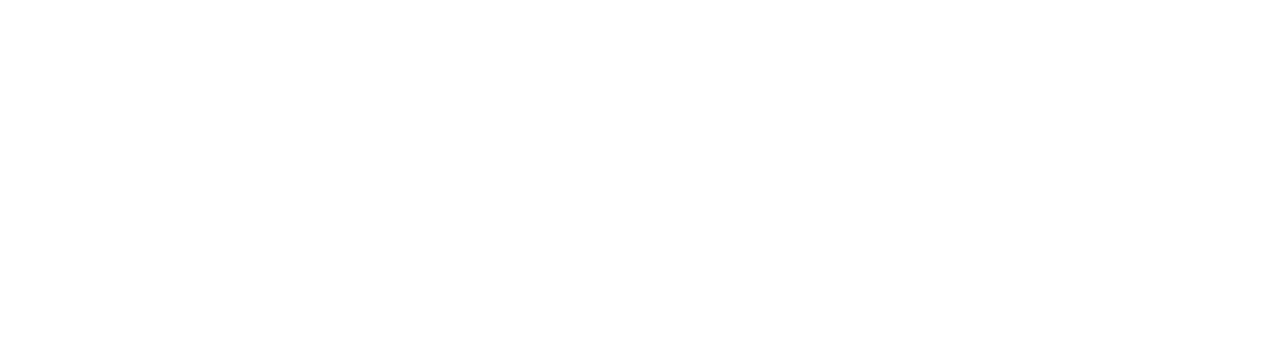
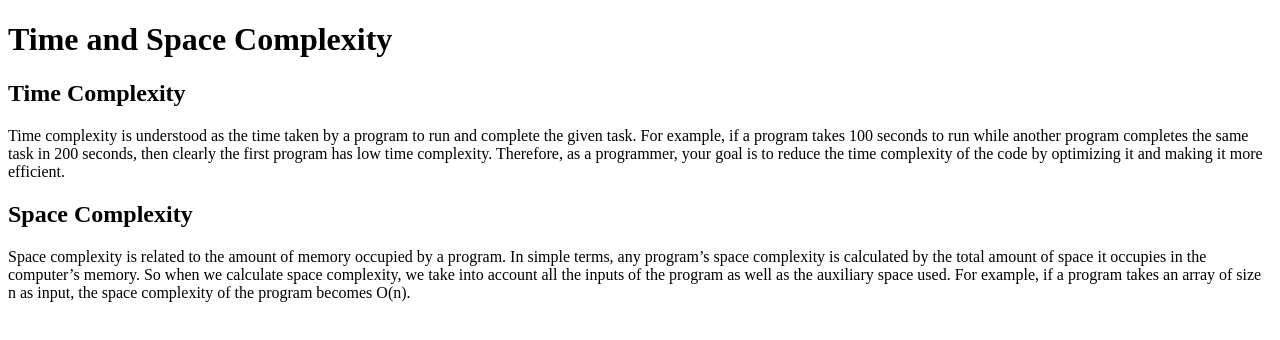
Before and after one commit to acciojob/time-and-space-complexity-Sayanrana11, a website: page main.html in a window 1280 px wide. Drawn offline with Linux system fonts and the light colour scheme.

Commit message:
created a submission

```diff
--- a/main.html
+++ b/main.html
@@ -1,16 +1,15 @@
 <!DOCTYPE html>
-
 <html>
-
 <head>
-	<link rel="stylesheet" href="styles.css">
+    <link rel="stylesheet" href="styles.css">
 </head>
-
 <body>
-	<!-- the entire body must be written by student -->
-    <script type="text/javascript" src="./script.js">
-</script>
-
+    <div>
+        <h1>Time and Space Complexity</h1>
+        <h2>Time Complexity</h2>
+        <p>Time complexity is understood as the time taken by a program to run and complete the given task. For example, if a program takes 100 seconds to run while another program completes the same task in 200 seconds, then clearly the first program has low time complexity. Therefore, as a programmer, your goal is to reduce the time complexity of the code by optimizing it and making it more efficient.</p>
+        <h2>Space Complexity</h2>
+        <p>Space complexity is related to the amount of memory occupied by a program. In simple terms, any program’s space complexity is calculated by the total amount of space it occupies in the computer’s memory. So when we calculate space complexity, we take into account all the inputs of the program as well as the auxiliary space used. For example, if a program takes an array of size n as input, the space complexity of the program becomes O(n).</p>
+    </div>
 </body>
-
 </html>
```
